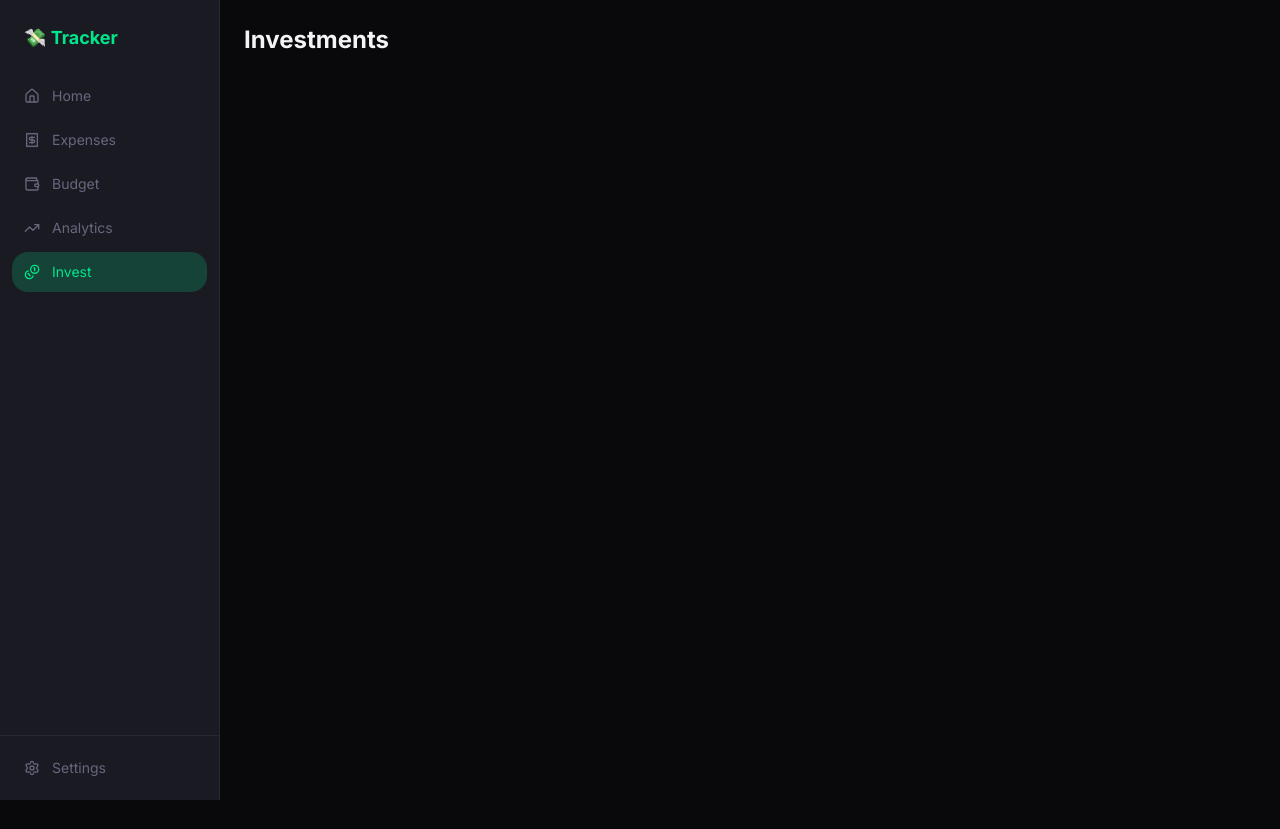
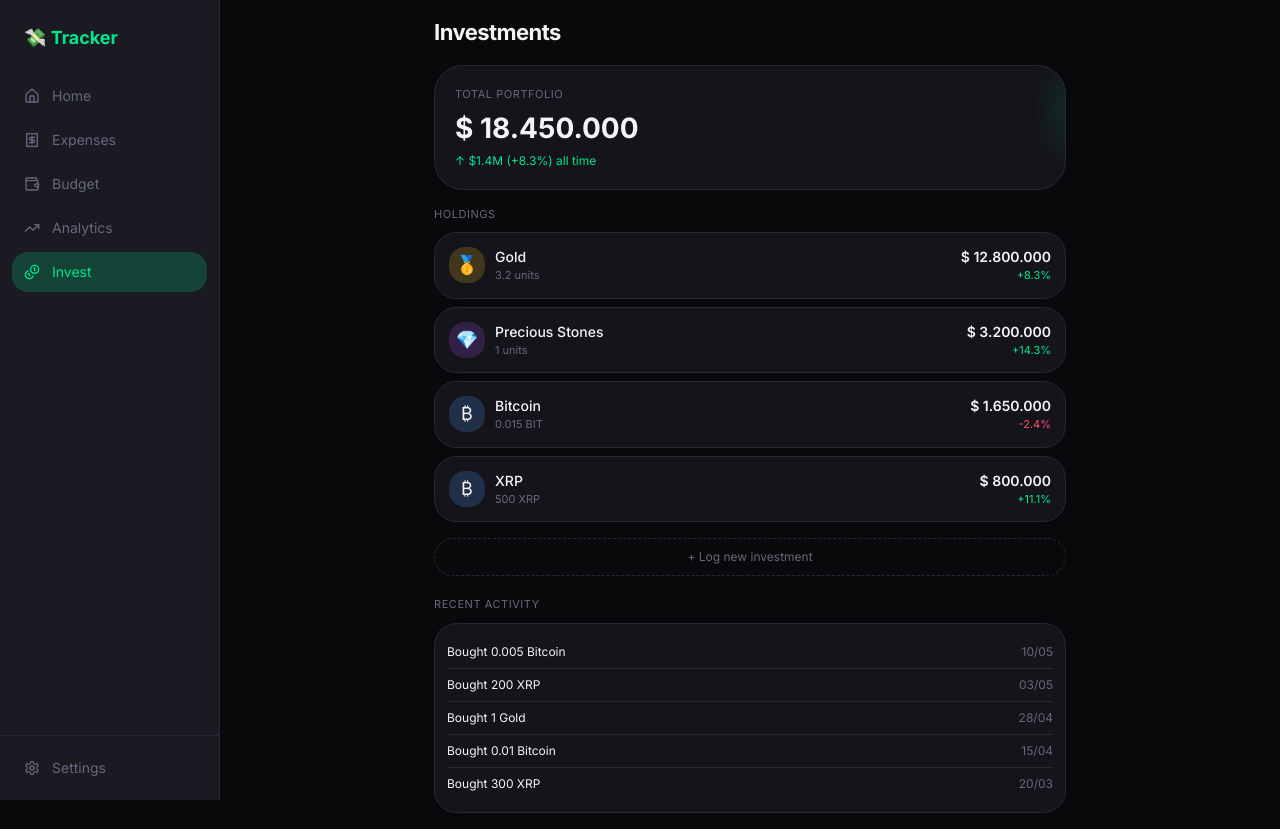
Before and after one commit to adgregory/expense-tracker, a Next.js app: page /investments in a window 1280 px wide. Before the commit the page ends 800 px from the top, so only its background shows below. Built offline with nearby package versions, Linux system fonts and the light colour scheme.

Commit message:
feat: build investments page with portfolio total, holdings, and buy/sell form

```diff
--- a/src/app/(tabs)/investments/page.tsx
+++ b/src/app/(tabs)/investments/page.tsx
@@ -1,3 +1,25 @@
+"use client";
+
+import { useState } from "react";
+import { PortfolioTotal } from "@/components/investments/portfolio-total";
+import { HoldingsList } from "@/components/investments/holdings-list";
+import { InvestmentForm } from "@/components/investments/investment-form";
+import { ActivityLog } from "@/components/investments/activity-log";
+
 export default function InvestmentsPage() {
-  return <div className="p-6"><h1 className="text-2xl font-bold">Investments</h1></div>;
+  const [showForm, setShowForm] = useState(false);
+
+  return (
+    <div className="px-5 py-4 max-w-2xl mx-auto">
+      <div className="flex items-center justify-between mb-4">
+        <h1 className="text-[22px] font-bold tracking-tight">Investments</h1>
+      </div>
+      <div className="mb-4"><PortfolioTotal /></div>
+      <p className="text-[11px] text-muted-foreground uppercase tracking-wider mb-2.5">Holdings</p>
+      <div className="mb-4"><HoldingsList /></div>
+      <button onClick={() => setShowForm(true)} className="w-full mb-5 p-2.5 rounded-xl border border-dashed border-border text-xs text-muted-foreground hover:text-foreground transition-colors">+ Log new investment</button>
+      <ActivityLog />
+      <InvestmentForm open={showForm} onClose={() => setShowForm(false)} />
+    </div>
+  );
 }
--- /dev/null
+++ b/src/components/investments/activity-log.tsx
@@ -0,0 +1,26 @@
+"use client";
+
+import { useApp } from "@/lib/context/use-app";
+
+export function ActivityLog() {
+  const { investments } = useApp();
+
+  const allTransactions = investments
+    .flatMap((inv) => inv.transactions.map((t) => ({ ...t, assetName: inv.assetName })))
+    .sort((a, b) => b.date.localeCompare(a.date))
+    .slice(0, 5);
+
+  return (
+    <div>
+      <p className="text-[11px] text-muted-foreground uppercase tracking-wider mb-2.5">Recent Activity</p>
+      <div className="rounded-xl border border-border bg-card p-3">
+        {allTransactions.map((tx) => (
+          <div key={tx.id} className="flex justify-between items-center py-2 border-b border-border last:border-0 text-xs">
+            <span>{tx.type === "buy" ? "Bought" : "Sold"} {tx.quantity} {tx.assetName}</span>
+            <span className="text-muted-foreground">{tx.date.split("-").slice(1).reverse().join("/")}</span>
+          </div>
+        ))}
+      </div>
+    </div>
+  );
+}
--- /dev/null
+++ b/src/components/investments/holdings-list.tsx
@@ -0,0 +1,54 @@
+"use client";
+
+import { useApp } from "@/lib/context/use-app";
+import { formatCOP } from "@/lib/utils";
+
+const assetIcons: Record<string, { icon: string; color: string }> = {
+  "precious-metal": { icon: "🥇", color: "yellow" },
+  "precious-stones": { icon: "💎", color: "purple" },
+  crypto: { icon: "₿", color: "blue" },
+  etf: { icon: "📊", color: "green" },
+};
+
+const colorMap: Record<string, string> = {
+  yellow: "bg-[var(--color-yellow-dim)]",
+  purple: "bg-[var(--color-purple-dim)]",
+  blue: "bg-[var(--color-blue-dim)]",
+  green: "bg-[var(--color-green-dim)]",
+  cyan: "bg-[var(--color-cyan-dim)]",
+};
+
+export function HoldingsList() {
+  const { investments } = useApp();
+
+  return (
+    <div className="space-y-2">
+      {investments.map((inv) => {
+        const currentValue = inv.quantity * inv.currentValuePerUnit;
+        const totalCost = inv.transactions.filter((t) => t.type === "buy").reduce((sum, t) => sum + t.quantity * t.pricePerUnit, 0);
+        const gain = currentValue - totalCost;
+        const percentGain = totalCost > 0 ? ((gain / totalCost) * 100).toFixed(1) : "0";
+        const isPositive = gain >= 0;
+        const { icon, color } = assetIcons[inv.assetType] || { icon: "📦", color: "cyan" };
+
+        return (
+          <div key={inv.id} className="rounded-xl border border-border bg-card p-3.5">
+            <div className="flex items-center justify-between">
+              <div className="flex items-center gap-2.5">
+                <div className={`w-9 h-9 rounded-lg flex items-center justify-center text-lg ${colorMap[color]}`}>{icon}</div>
+                <div>
+                  <p className="text-sm font-medium">{inv.assetName}</p>
+                  <p className="text-[11px] text-muted-foreground">{inv.quantity} {inv.assetType === "crypto" ? inv.assetName.substring(0, 3).toUpperCase() : "units"}</p>
+                </div>
+              </div>
+              <div className="text-right">
+                <p className="text-sm font-semibold">{formatCOP(currentValue)}</p>
+                <p className={`text-[11px] ${isPositive ? "text-[var(--color-green)]" : "text-[var(--color-red)]"}`}>{isPositive ? "+" : ""}{percentGain}%</p>
+              </div>
+            </div>
+          </div>
+        );
+      })}
+    </div>
+  );
+}
--- /dev/null
+++ b/src/components/investments/investment-form.tsx
@@ -0,0 +1,77 @@
+"use client";
+
+import { useState } from "react";
+import { useApp } from "@/lib/context/use-app";
+import { Button } from "@/components/ui/button";
+import { Input } from "@/components/ui/input";
+import { Sheet, SheetContent, SheetHeader, SheetTitle } from "@/components/ui/sheet";
+import { cn } from "@/lib/utils";
+
+interface InvestmentFormProps {
+  open: boolean;
+  onClose: () => void;
+}
+
+export function InvestmentForm({ open, onClose }: InvestmentFormProps) {
+  const { investments, addInvestmentTransaction } = useApp();
+  const [selectedAsset, setSelectedAsset] = useState<string>("");
+  const [type, setType] = useState<"buy" | "sell">("buy");
+  const [quantity, setQuantity] = useState("");
+  const [price, setPrice] = useState("");
+  const [date, setDate] = useState(new Date().toISOString().split("T")[0]);
+
+  const handleSubmit = () => {
+    if (!selectedAsset || !quantity || !price) return;
+    addInvestmentTransaction(selectedAsset, {
+      type,
+      quantity: parseFloat(quantity),
+      pricePerUnit: parseInt(price.replace(/\D/g, ""), 10),
+      date,
+    });
+    setSelectedAsset("");
+    setQuantity("");
+    setPrice("");
+    onClose();
+  };
+
+  return (
+    <Sheet open={open} onOpenChange={(isOpen) => !isOpen && onClose()}>
+      <SheetContent side="bottom" className="rounded-t-2xl bg-secondary border-border px-5 pb-8">
+        <SheetHeader className="pb-4">
+          <div className="w-9 h-1 rounded-full bg-border mx-auto mb-4" />
+          <SheetTitle className="text-base font-semibold text-left">Log Investment</SheetTitle>
+        </SheetHeader>
+
+        <div className="flex rounded-xl bg-card p-1 mb-4">
+          <button onClick={() => setType("buy")} className={cn("flex-1 py-2 text-xs rounded-lg font-medium transition-colors", type === "buy" ? "bg-[var(--color-green-dim)] text-[var(--color-green)]" : "text-muted-foreground")}>Buy</button>
+          <button onClick={() => setType("sell")} className={cn("flex-1 py-2 text-xs rounded-lg font-medium transition-colors", type === "sell" ? "bg-[var(--color-red-dim)] text-[var(--color-red)]" : "text-muted-foreground")}>Sell</button>
+        </div>
+
+        <p className="text-[11px] text-muted-foreground uppercase tracking-wider mb-2">Asset</p>
+        <div className="grid grid-cols-2 gap-2 mb-4">
+          {investments.map((inv) => (
+            <button key={inv.id} onClick={() => setSelectedAsset(inv.id)} className={cn("p-2.5 rounded-xl border text-xs font-medium transition-all text-center", selectedAsset === inv.id ? "border-[var(--color-green)] bg-[var(--color-green-dim)]" : "border-border bg-card hover:border-[var(--color-green)]/50")}>{inv.assetName}</button>
+          ))}
+        </div>
+
+        <div className="grid grid-cols-2 gap-3 mb-4">
+          <div>
+            <p className="text-[11px] text-muted-foreground uppercase tracking-wider mb-1.5">Quantity</p>
+            <Input type="text" placeholder="0.00" value={quantity} onChange={(e) => setQuantity(e.target.value)} className="h-10 bg-card border-border text-sm" />
+          </div>
+          <div>
+            <p className="text-[11px] text-muted-foreground uppercase tracking-wider mb-1.5">Price/unit (COP)</p>
+            <Input type="text" placeholder="0" value={price} onChange={(e) => setPrice(e.target.value)} className="h-10 bg-card border-border text-sm" />
+          </div>
+        </div>
+
+        <p className="text-[11px] text-muted-foreground uppercase tracking-wider mb-1.5">Date</p>
+        <Input type="date" value={date} onChange={(e) => setDate(e.target.value)} className="h-10 bg-card border-border text-sm mb-5" />
+
+        <Button onClick={handleSubmit} disabled={!selectedAsset || !quantity || !price} className="w-full h-12 bg-[var(--color-green)] text-black font-semibold hover:bg-[var(--color-green)]/90 shadow-[0_0_20px_var(--color-green-dim)] disabled:opacity-50 disabled:shadow-none">
+          Log {type === "buy" ? "Purchase" : "Sale"}
+        </Button>
+      </SheetContent>
+    </Sheet>
+  );
+}
--- /dev/null
+++ b/src/components/investments/portfolio-total.tsx
@@ -0,0 +1,25 @@
+"use client";
+
+import { useApp } from "@/lib/context/use-app";
+import { formatCOP, formatCompactCOP } from "@/lib/utils";
+
+export function PortfolioTotal() {
+  const { investments } = useApp();
+
+  const totalValue = investments.reduce((sum, inv) => sum + inv.quantity * inv.currentValuePerUnit, 0);
+  const totalCost = investments.reduce((sum, inv) => sum + inv.transactions.filter((t) => t.type === "buy").reduce((s, t) => s + t.quantity * t.pricePerUnit, 0), 0);
+  const totalGain = totalValue - totalCost;
+  const percentGain = totalCost > 0 ? ((totalGain / totalCost) * 100).toFixed(1) : "0";
+  const isPositive = totalGain >= 0;
+
+  return (
+    <div className="relative rounded-2xl border border-border bg-card p-5 overflow-hidden">
+      <div className="absolute -top-[30%] -right-[20%] w-[160px] h-[160px] bg-[radial-gradient(circle,var(--color-green-dim)_0%,transparent_70%)] pointer-events-none" />
+      <p className="relative text-[11px] text-muted-foreground uppercase tracking-wider mb-1">Total Portfolio</p>
+      <p className="relative text-[28px] font-bold mb-1">{formatCOP(totalValue)}</p>
+      <p className={`relative text-xs ${isPositive ? "text-[var(--color-green)]" : "text-[var(--color-red)]"}`}>
+        {isPositive ? "↑" : "↓"} {formatCompactCOP(Math.abs(totalGain))} ({isPositive ? "+" : ""}{percentGain}%) all time
+      </p>
+    </div>
+  );
+}
```
